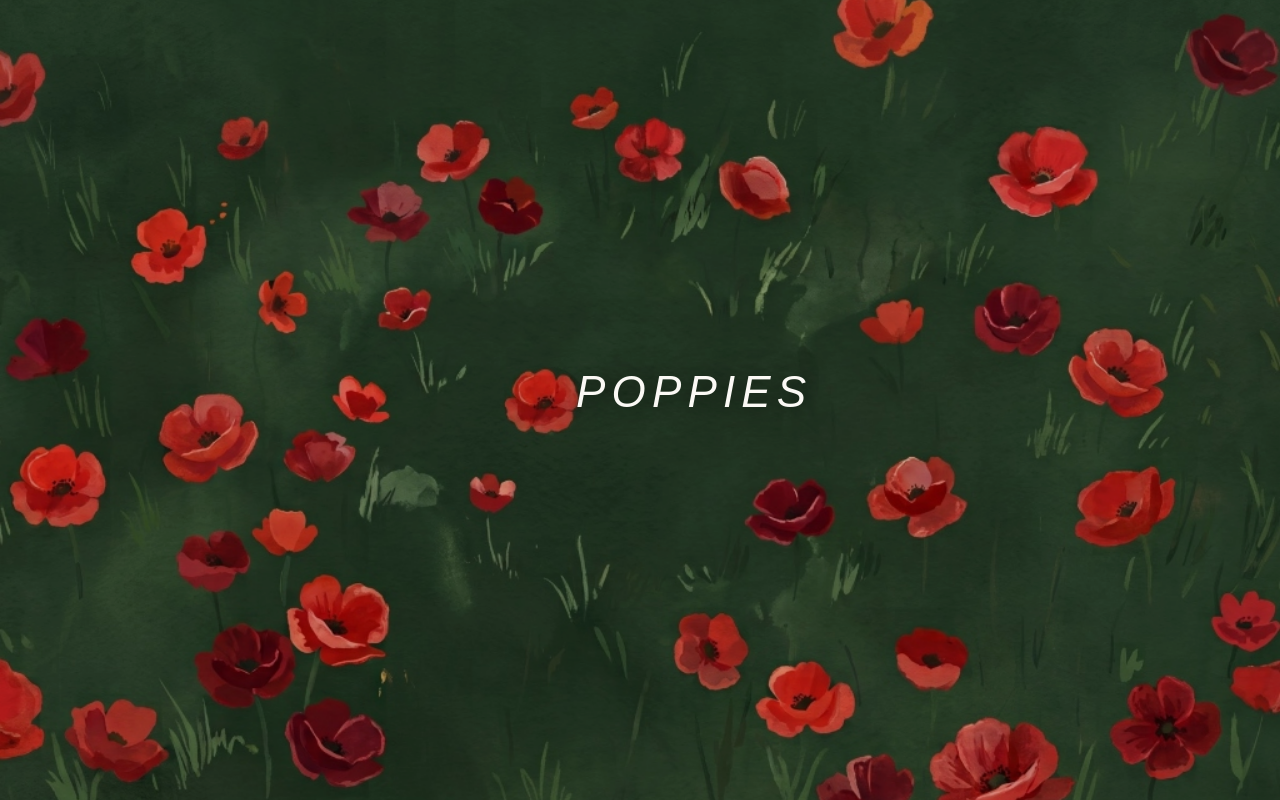
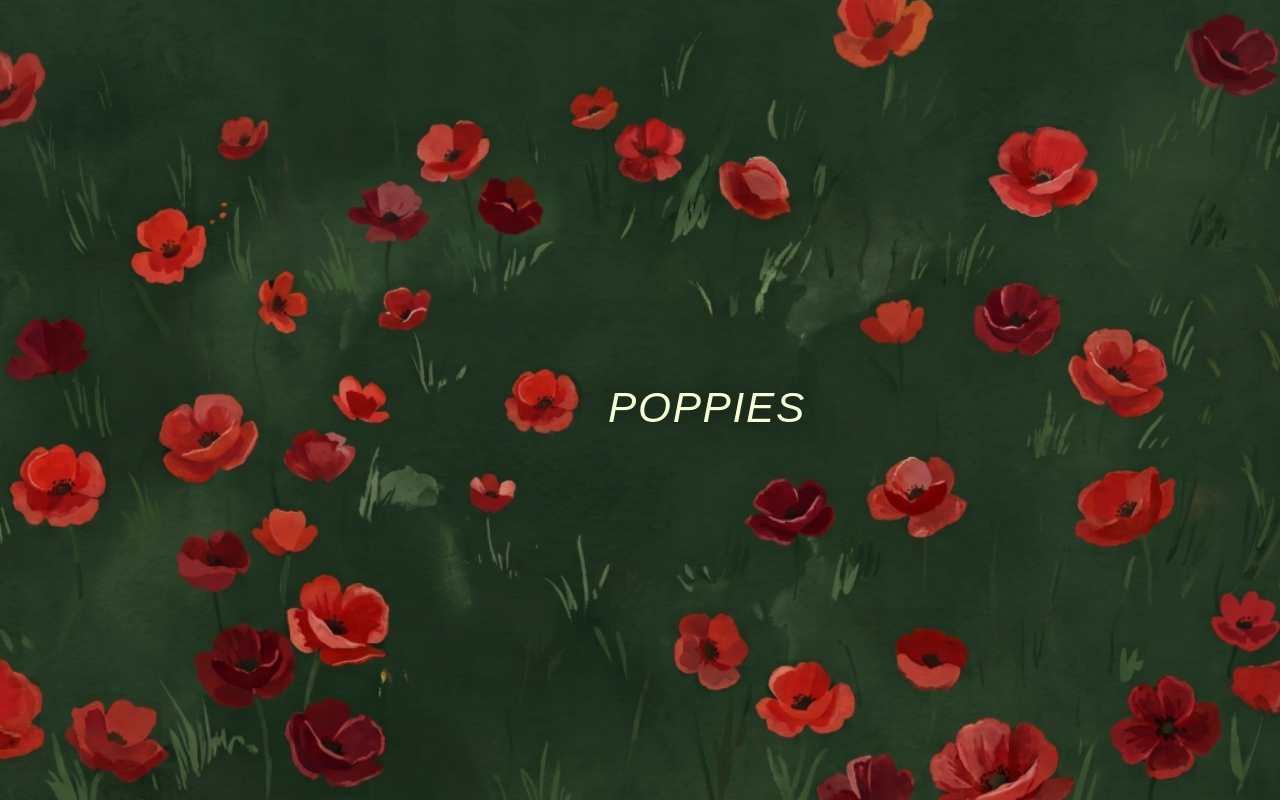
Before and after one commit to chief-07/poppies, a Next.js app: page / in a window 1280 px wide. Built offline with nearby package versions, Linux system fonts and the light colour scheme; a web font is replaced by a local one.

Commit message:
style: adjust positioning down and right, apply #F7FFD9 tint, tighten tracking

```diff
--- a/app/page.tsx
+++ b/app/page.tsx
@@ -13,12 +13,11 @@ export default function Home() {
       <div className="absolute inset-0 bg-black/15 pointer-events-none" />
 
       {/*
-        Text placed in the central clearing, directly to the right of the lone central poppy:
-        The central flower is at ~42% left, 49% top.
-        The text begins at ~45%-46% left, perfectly nestled in the dark green clearing.
+        Positioned down a click (~51%) and right two clicks (~47.5%),
+        tinted in #F7FFD9 with tight, natural serif kerning.
       */}
-      <div className="absolute top-[49%] left-[45%] -translate-y-1/2 z-10 select-none">
-        <h1 className="font-serif italic font-normal text-2xl sm:text-3xl md:text-4xl lg:text-[2.75rem] text-[#FBF9F5] tracking-[0.14em] drop-shadow-[0_2px_12px_rgba(0,0,0,0.6)]">
+      <div className="absolute top-[51%] left-[47.5%] -translate-y-1/2 z-10 select-none">
+        <h1 className="font-serif italic font-normal text-2xl sm:text-3xl md:text-4xl lg:text-[2.65rem] text-[#F7FFD9] tracking-[0.04em] drop-shadow-[0_2px_10px_rgba(0,0,0,0.55)]">
           POPPIES
         </h1>
       </div>
```
